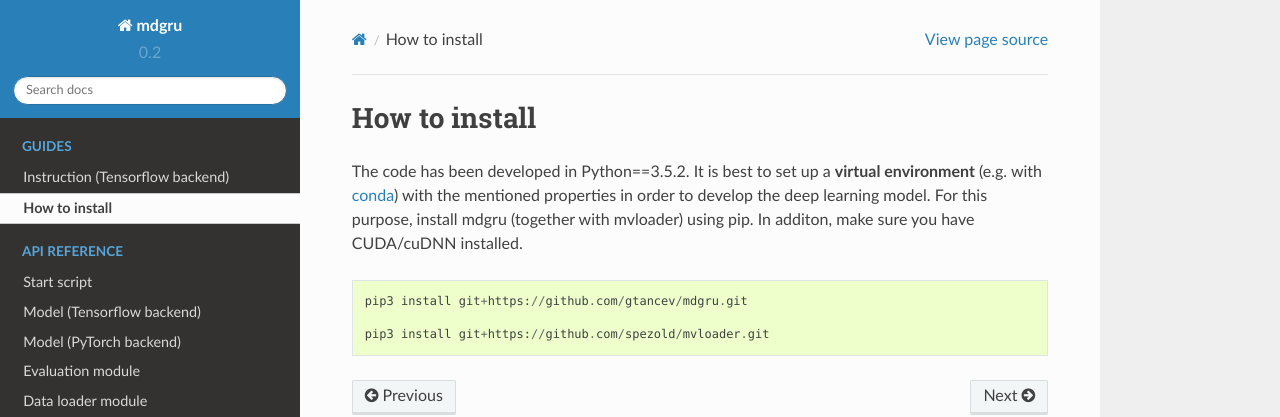
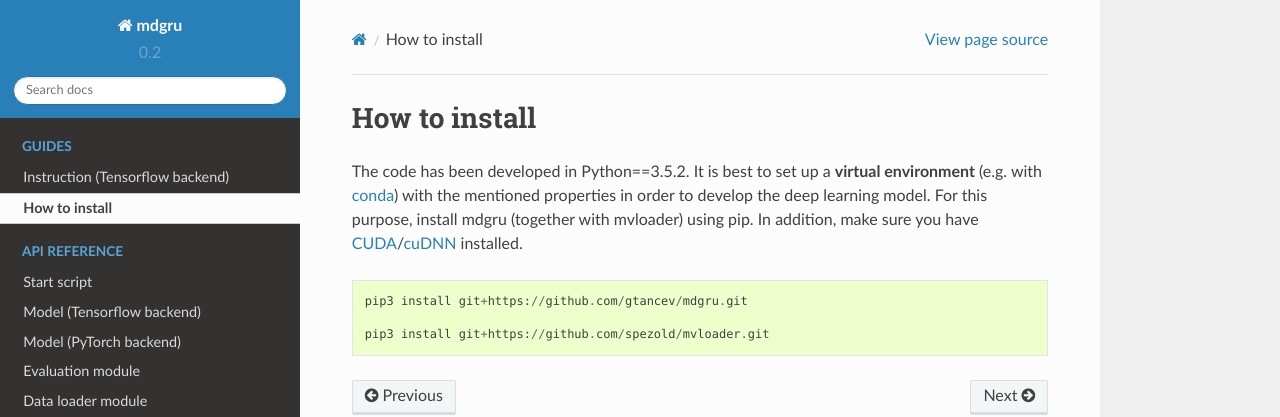
Before and after one commit to zubata88/mdgru, a Sphinx documentation site: the page built from docs/how_to_install.rst, in a window 1280 px wide. Shown: the top 417 px of the page. Built offline with Sphinx 7.4.7 and the Read the Docs theme 2.0.0, drawn with Linux system fonts in a browser that asks for light colours.

Commit message:
Update how_to_install.rst

```diff
--- a/docs/how_to_install.rst
+++ b/docs/how_to_install.rst
@@ -2,7 +2,7 @@
 How to install
 ''''''''''''''
 
-The code has been developed in Python==3.5.2. It is best to set up a **virtual environment** (e.g. with `conda <https://uoa-eresearch.github.io/eresearch-cookbook/recipe/2014/11/20/conda/>`_) with the mentioned properties in order to develop the deep learning model. For this purpose, install mdgru (together with mvloader) using pip. In additon, make sure you have CUDA/cuDNN installed.
+The code has been developed in Python==3.5.2. It is best to set up a **virtual environment** (e.g. with `conda <https://uoa-eresearch.github.io/eresearch-cookbook/recipe/2014/11/20/conda/>`_) with the mentioned properties in order to develop the deep learning model. For this purpose, install mdgru (together with mvloader) using pip. In addition, make sure you have `CUDA <https://developer.nvidia.com/cuda-90-download-archive>`_/`cuDNN <https://docs.nvidia.com/deeplearning/sdk/cudnn-install/index.html>`_ installed.
 
 ::
 
```
